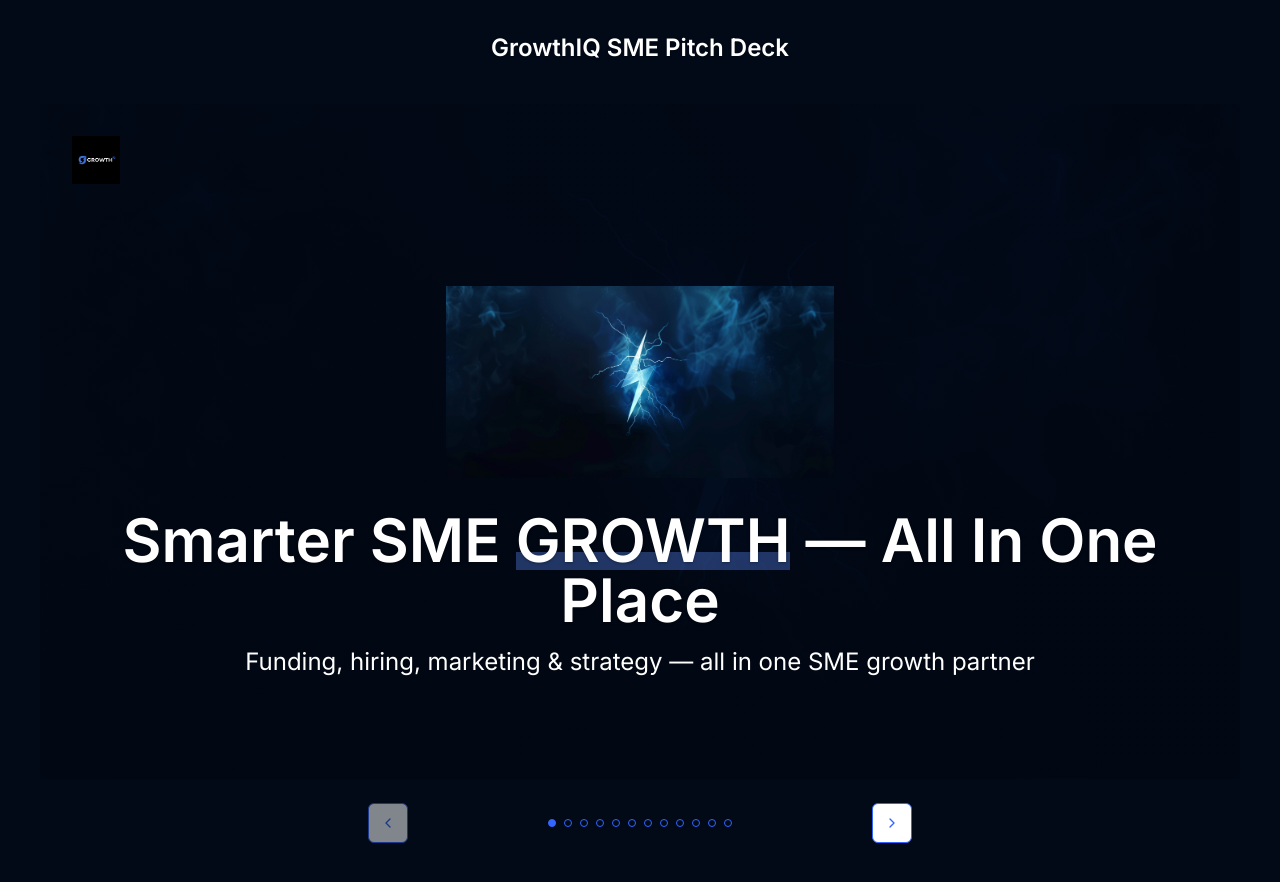
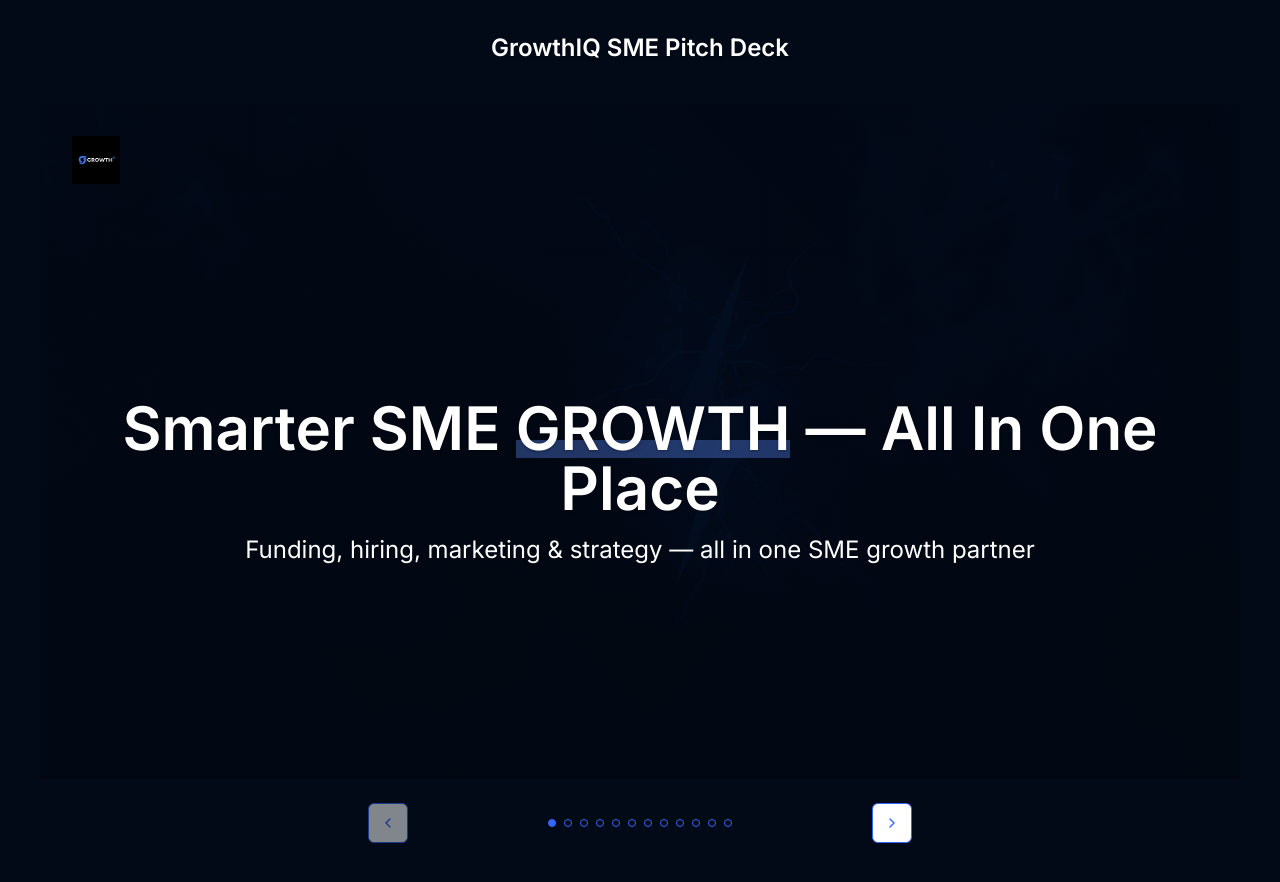
Before and after one commit to flyinglemonski/growth-spark-sme-deck, a React (Vite) app: page / in a window 1280 px wide. Shown: the top 882 px of the page. Built offline with nearby package versions, Linux system fonts and the light colour scheme.

Commit message:
Remove lightning bolt and center text
Remove the lightning bolt image from the page and center the text content.

```diff
--- a/src/components/slides/Slide1.tsx
+++ b/src/components/slides/Slide1.tsx
@@ -2,7 +2,6 @@
 import React from 'react';
 import SlideLayout from '../SlideLayout';
 import Logo from '../Logo';
-import LightningBolt from '../LightningBolt';
 
 interface SlideProps {
   active: boolean;
@@ -17,7 +16,7 @@ const Slide1: React.FC<SlideProps> = ({ active, index, currentIndex }) => {
         <Logo className="self-start mb-8 fade-in-up" />
 
         <div className="flex-1 flex flex-col items-center justify-center text-center">
-          <LightningBolt size="large" className="mb-8 fade-in-up stagger-1" />
+          {/* Lightning bolt removed */}
 
           <h1 className="text-5xl md:text-6xl font-semibold text-white mb-4 fade-in-up stagger-2">
             Smarter SME <span className="highlight-box">GROWTH</span> — All In One Place
```
